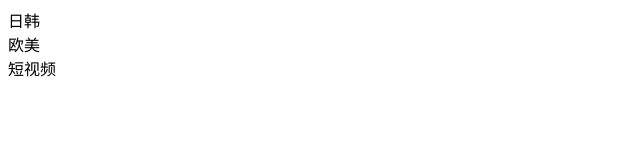
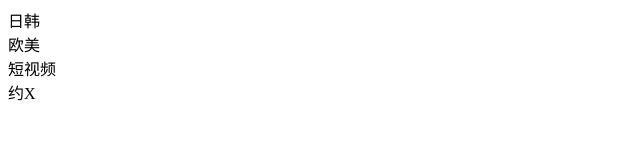
Before and after one commit to 00886/tokyohot, a plain HTML site: page index.html in a window 1280 px wide. Shown: the full height of the page, 0-640 px from the left. Drawn offline with Linux system fonts and the light colour scheme.

Commit message:
约X功能

```diff
--- a/index.html
+++ b/index.html
@@ -2,4 +2,5 @@
 	<div>日韩</div>
 	<div>欧美</div>
 	<div>短视频</div>
+	<div>约X</div>
 </html>
```
